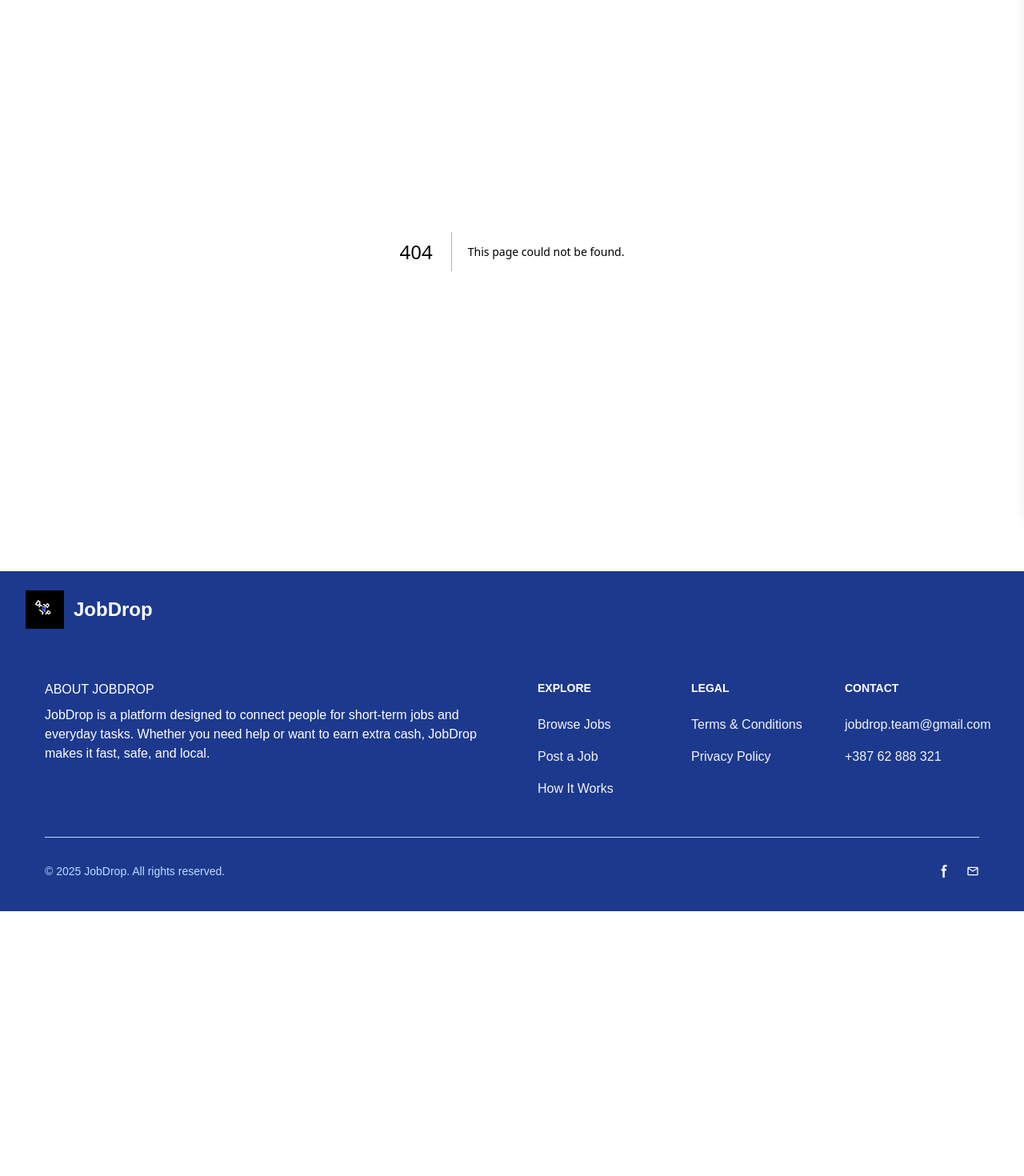
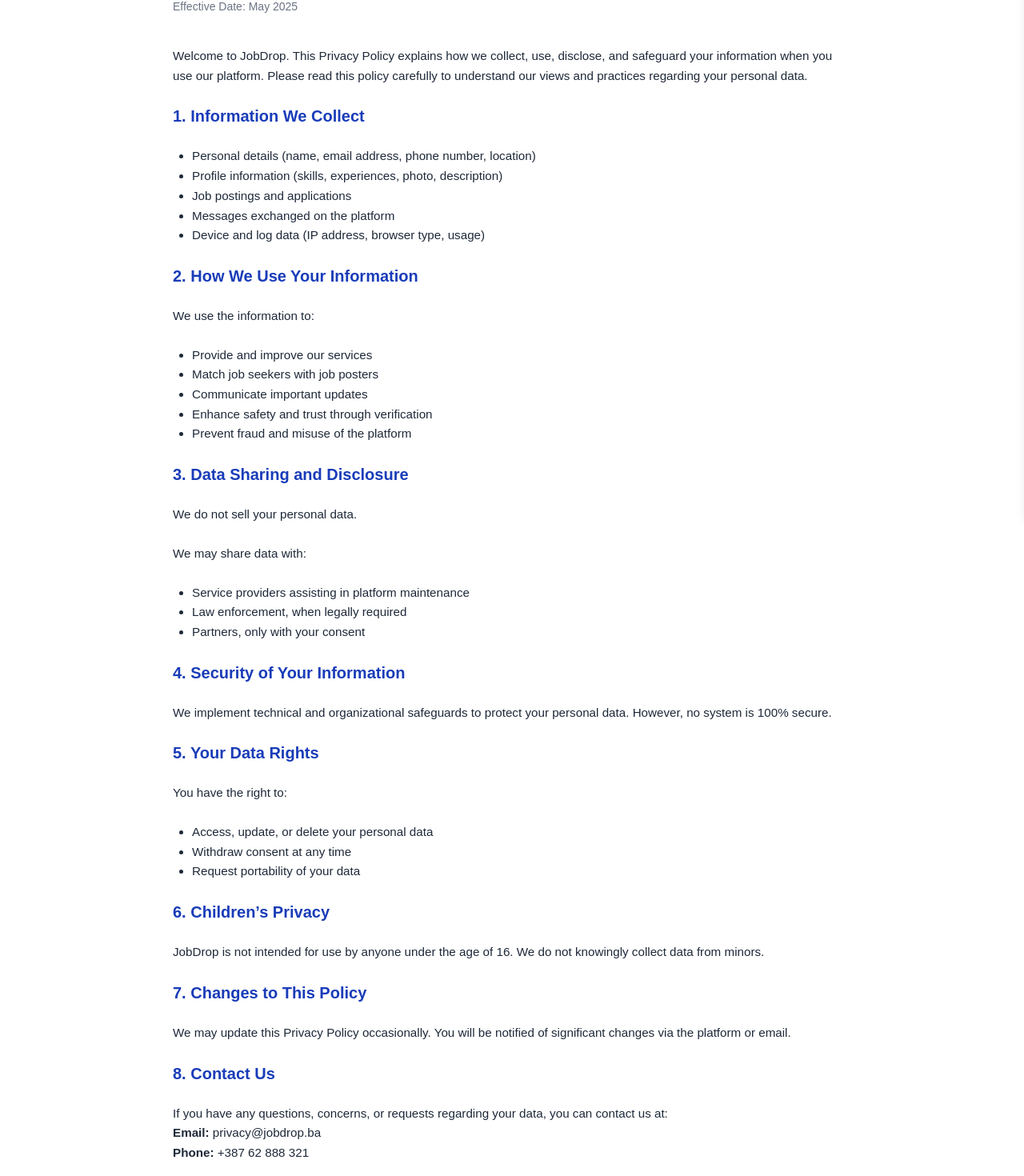
Before and after one commit to chimin14/JobDrop, a Next.js app in the folder jobdrop/: page /privacy-policy in a window 1280 px wide. Before the commit this address had no page. Shown: the part 158-1628 px from the top of the page at 80% size. Before the commit the page ends 1297 px from the top, so only its background shows below. Built offline with nearby package versions, Linux system fonts and the light colour scheme.

Commit message:
fixed bugs

```diff
--- /dev/null
+++ b/jobdrop/app/privacy-policy/page.tsx
@@ -0,0 +1,83 @@
+"use client";
+
+export default function PrivacyPolicyPage() {
+  return (
+    <main className="max-w-4xl mx-auto p-6">
+      <h1 className="text-3xl font-bold text-blue-900 mb-6">Privacy Policy</h1>
+      <p className="text-sm text-gray-500 mb-10">Effective Date: May 2025</p>
+
+      <section className="space-y-6 text-gray-800 leading-relaxed text-[0.95rem]">
+        <p>
+          Welcome to JobDrop. This Privacy Policy explains how we collect, use,
+          disclose, and safeguard your information when you use our platform.
+          Please read this policy carefully to understand our views and
+          practices regarding your personal data.
+        </p>
+
+        <h2 className="text-xl font-semibold text-blue-800">1. Information We Collect</h2>
+        <ul className="list-disc pl-6">
+          <li>Personal details (name, email address, phone number, location)</li>
+          <li>Profile information (skills, experiences, photo, description)</li>
+          <li>Job postings and applications</li>
+          <li>Messages exchanged on the platform</li>
+          <li>Device and log data (IP address, browser type, usage)</li>
+        </ul>
+
+        <h2 className="text-xl font-semibold text-blue-800">2. How We Use Your Information</h2>
+        <p>We use the information to:</p>
+        <ul className="list-disc pl-6">
+          <li>Provide and improve our services</li>
+          <li>Match job seekers with job posters</li>
+          <li>Communicate important updates</li>
+          <li>Enhance safety and trust through verification</li>
+          <li>Prevent fraud and misuse of the platform</li>
+        </ul>
+
+        <h2 className="text-xl font-semibold text-blue-800">3. Data Sharing and Disclosure</h2>
+        <p>We do not sell your personal data.</p>
+        <p>We may share data with:</p>
+        <ul className="list-disc pl-6">
+          <li>Service providers assisting in platform maintenance</li>
+          <li>Law enforcement, when legally required</li>
+          <li>Partners, only with your consent</li>
+        </ul>
+
+        <h2 className="text-xl font-semibold text-blue-800">4. Security of Your Information</h2>
+        <p>
+          We implement technical and organizational safeguards to protect your
+          personal data. However, no system is 100% secure.
+        </p>
+
+        <h2 className="text-xl font-semibold text-blue-800">5. Your Data Rights</h2>
+        <p>You have the right to:</p>
+        <ul className="list-disc pl-6">
+          <li>Access, update, or delete your personal data</li>
+          <li>Withdraw consent at any time</li>
+          <li>Request portability of your data</li>
+        </ul>
+
+        <h2 className="text-xl font-semibold text-blue-800">6. Children’s Privacy</h2>
+        <p>
+          JobDrop is not intended for use by anyone under the age of 16. We do
+          not knowingly collect data from minors.
+        </p>
+
+        <h2 className="text-xl font-semibold text-blue-800">7. Changes to This Policy</h2>
+        <p>
+          We may update this Privacy Policy occasionally. You will be notified
+          of significant changes via the platform or email.
+        </p>
+
+        <h2 className="text-xl font-semibold text-blue-800">8. Contact Us</h2>
+        <p>
+          If you have any questions, concerns, or requests regarding your data,
+          you can contact us at:
+          <br />
+          <strong>Email:</strong> privacy@jobdrop.ba
+          <br />
+          <strong>Phone:</strong> +387 62 888 321
+        </p>
+      </section>
+    </main>
+  );
+}
--- a/jobdrop/components/Footer.tsx
+++ b/jobdrop/components/Footer.tsx
@@ -52,7 +52,7 @@
                     <Link href="/terms" className="hover:underline">Terms & Conditions</Link>
                   </li>
                   <li className="mb-4">
-                    <Link href="/privacy" className="hover:underline">Privacy Policy</Link>
+                    <Link href="/privacy-policy" className="hover:underline">Privacy Policy</Link>
                   </li>
                 </ul>
               </div>
```
